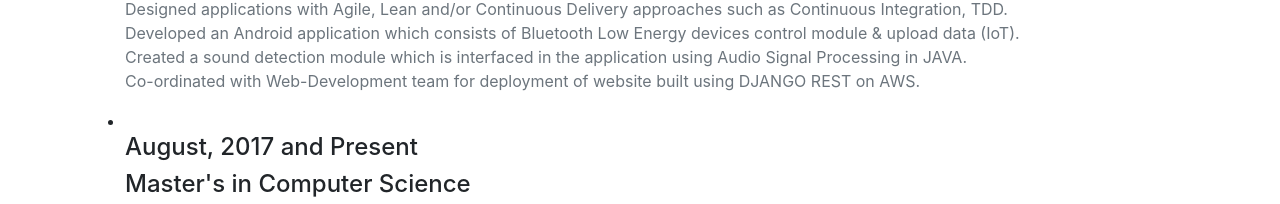
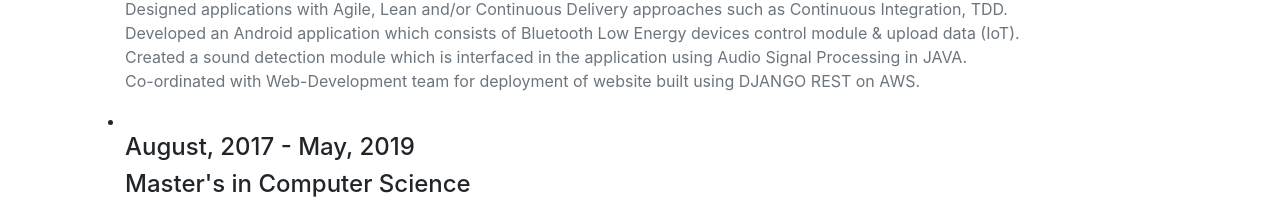
Before and after one commit to huttarwar/huttarwar.github.io, a website with bundled scripts: page index.html in a window 1280 px wide. Shown: the part 3017-3221 px from the top of the page. Built offline with nearby package versions, Linux system fonts and the light colour scheme; files whose address does not match are found by name; a web font is replaced by a local one.

Commit message:
Update index.html

```diff
--- a/index.html
+++ b/index.html
@@ -287,7 +287,7 @@
               </div>
               <div class="timeline-panel">
                 <div class="timeline-heading">
-                  <h4>August, 2017 and Present</h4>
+                  <h4>August, 2017 - May, 2019</h4>
                   <h4 class="subheading">Master's in Computer Science</h4>
 				  <h4 class="subheading" style= "font-size:75%;">Illinois Institute of Technology, Chicago, IL.</h4>
 				  <h4 class="subheading"></h4>
```
